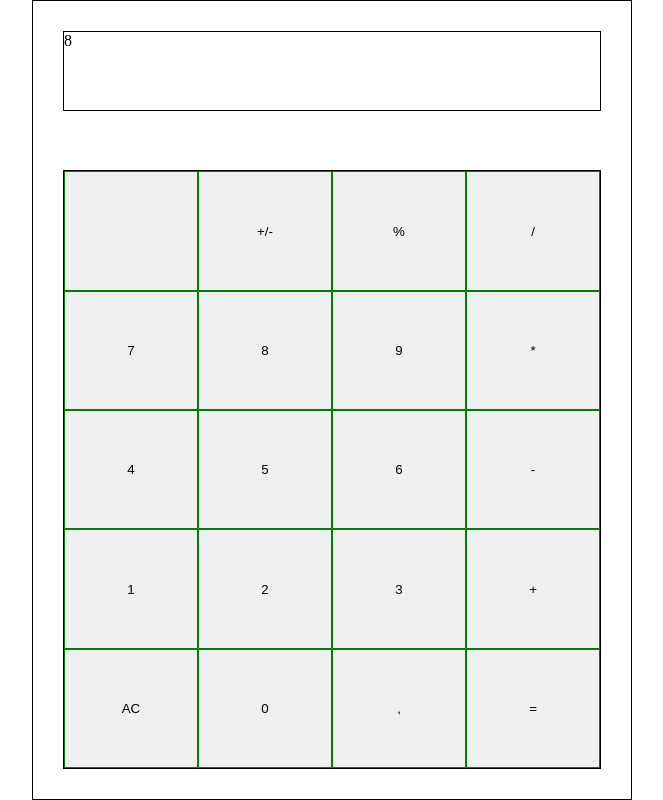
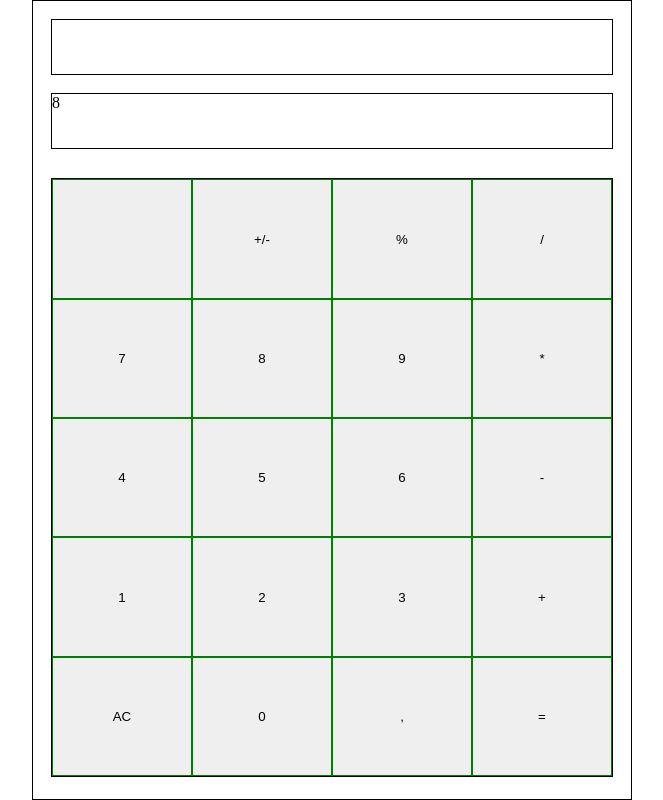
Before and after one commit to 12hellyeah12/Calculator, a plain HTML site: page index.html in a window 1280 px wide. Shown: the whole page, without its empty margins (308-971 px from the left). Drawn offline with Linux system fonts and the light colour scheme.

Commit message:
Add div to display calculation history

```diff
--- a/index.html
+++ b/index.html
@@ -10,6 +10,7 @@
 
     <body>
         <div id="calculator-frame">
+            <div id="input-history"></div>
             <div id="output-frame"></div>
             <div id="input-frame"></div>
         </div>
--- a/styles.css
+++ b/styles.css
@@ -29,10 +29,16 @@ div{
     width: calc(0.75 * 100vh);
 }
 
+#input-history{
+    width: 94%;
+    height: 7%;
+    margin-top: 3%;
+}
+
 #output-frame{
-    height: 10%;
-    width: 90%;
-    margin-top: 5%;
+    height: 7%;
+    width: 94%;
+    margin-top: 3%;
 }
 
 #input-frame{
@@ -42,8 +48,8 @@ div{
     align-items: center;
     justify-content: center;
     height: 75%;
-    width: 90%;
-    margin-top: 10%;
+    width: 94%;
+    margin-top: 5%;
 }
 
 .buttons{
```
